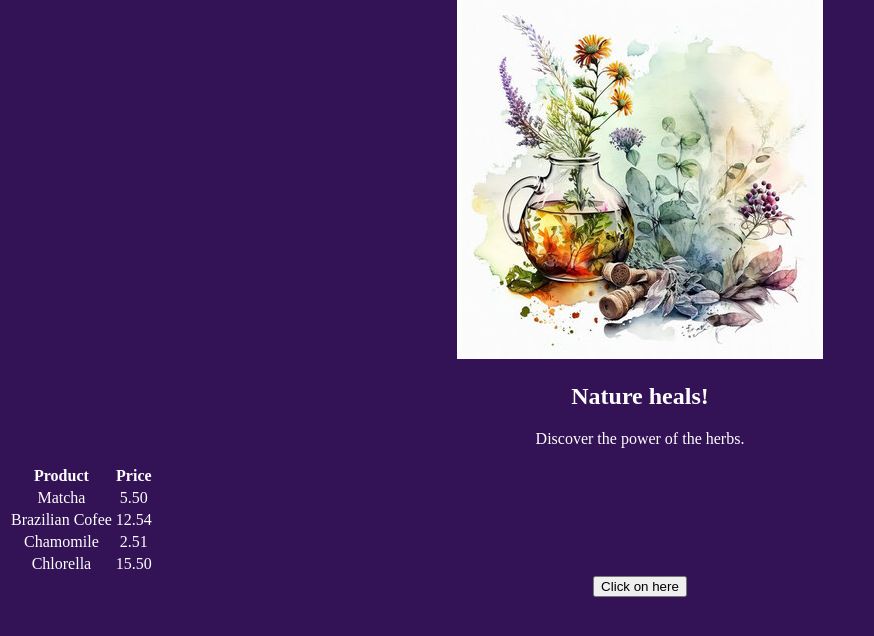
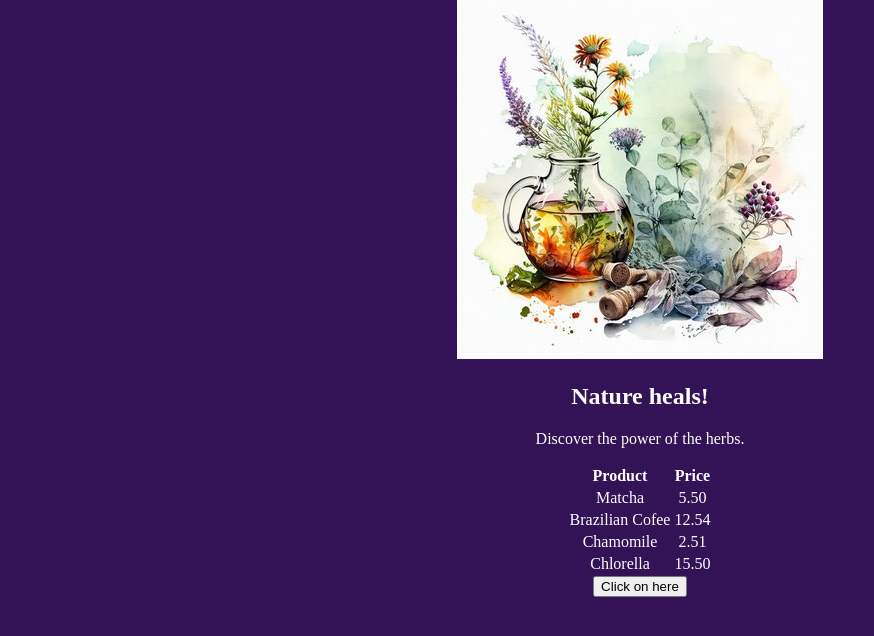
Before and after one commit to paulohenriquepy/Django1, a Django app: page / in a window 1280 px wide. Shown: the part 81-717 px from the top of the page, without its empty margins (0-874 px from the left). Run offline with Django 5.2, Linux system fonts and the light colour scheme; data comes from the database, SQL or seed files in the repository.

Commit message:
Fix CSS: center table

```diff
--- a/core/static/css/estilos.css
+++ b/core/static/css/estilos.css
@@ -10,7 +10,5 @@ a {
 }
 
 table {
-    display: block;
-    margin-left: auto;
-    margin-right: auto;
+    margin: 0 auto;
 }
```
Also changed, not shown: 1 other file.
